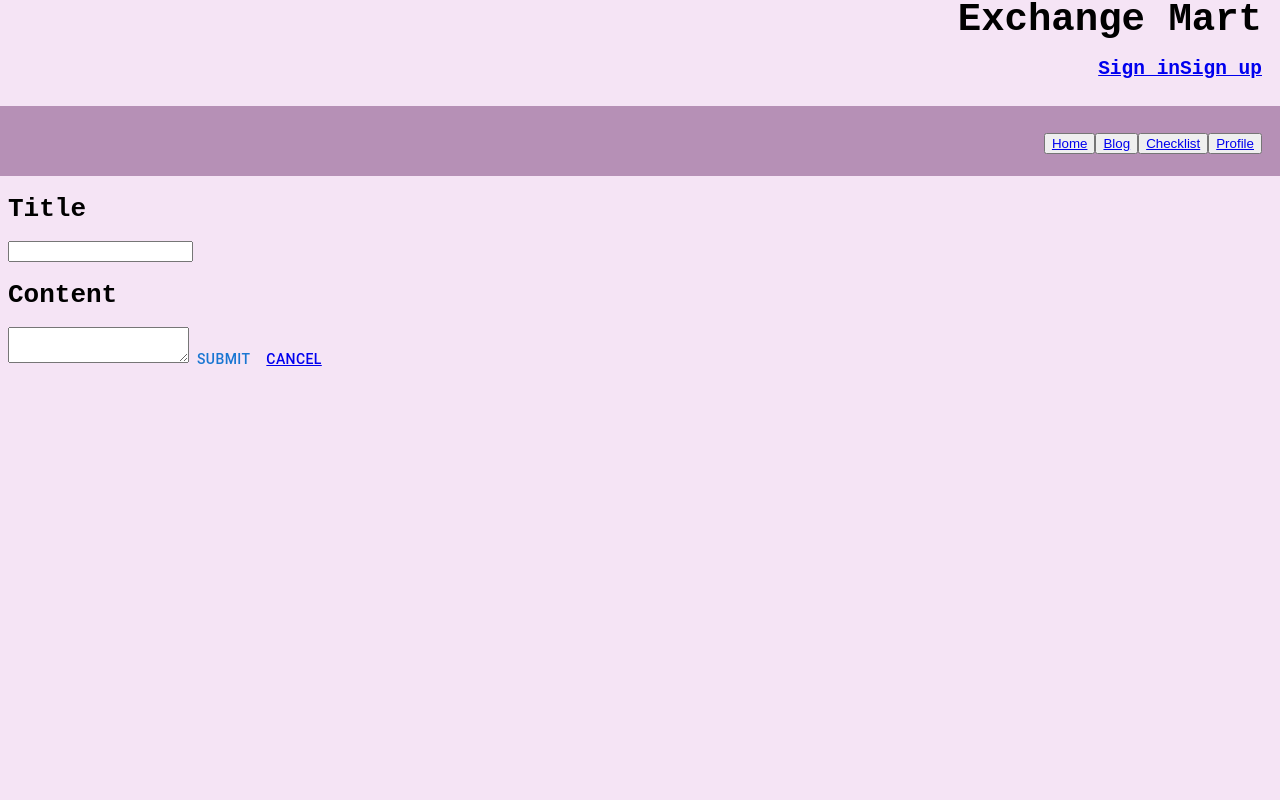
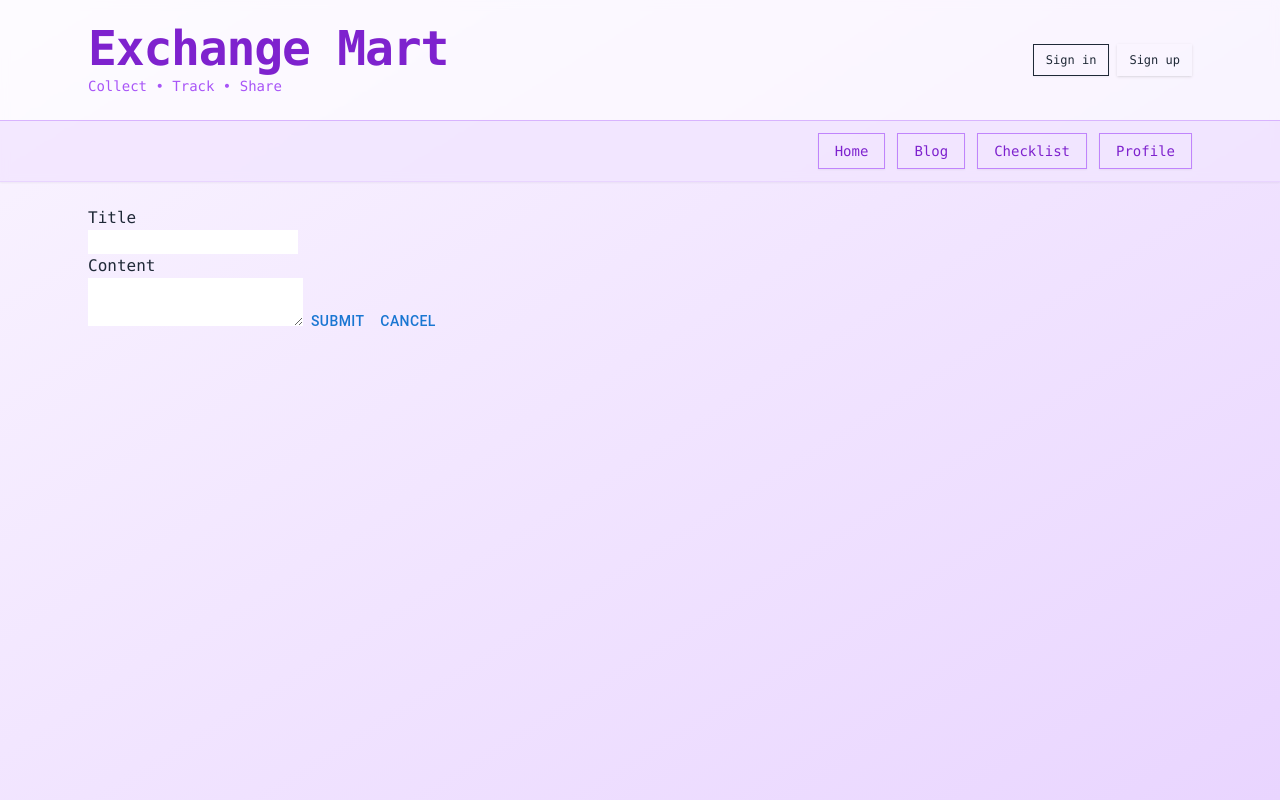
Before and after one commit to sreno-12/figurine-market, a Next.js app: page /blog/newpost in a window 1280 px wide. Built offline with nearby package versions, Linux system fonts and the light colour scheme; no server answers; the database is empty.

Commit message:
first draft of styling for blogs

```diff
--- a/app/globals.css
+++ b/app/globals.css
@@ -1,46 +1,7 @@
+@tailwind base;
+@tailwind components;
+@tailwind utilities;
+
 body {
-  font-family: monospace;
-  background-color: rgb(245, 228, 245);
+  @apply font-mono bg-purple-100;
 }
-
-.header, .titleWrapper {
-  display: flex;
-  align-items: end;
-  flex-direction: column;
-}
-
-.header {
-  margin: -10px;
-}
-
-.titleWrapper {
-  padding-right: 20px;
-}
-
-.title {
-  margin: 0;
-  font-size: 3em;
-}
-
-.navBar {
-  display: flex;
-  justify-content: flex-end;
-  gap: 10px;
-  width: 100%;
-  margin: 10px 0;
-  padding:20px;
-  font-size: 2em;
-  background-color: rgb(182, 144, 182);
-}
-
-.blogPost {
-  background-color: thistle;
-  border-radius: 7px;
-  padding: 10px;
-  margin: 30px;
-  width: 80%;
-}
-
-.navButton {
-  text-decoration: none;
-}
--- a/app/layout.tsx
+++ b/app/layout.tsx
@@ -14,30 +14,46 @@ export default function RootLayout({
 }>) {
   return (
     <html lang="en" suppressHydrationWarning>
-      <body>
-        <div className="header">
-          <div className="titleWrapper">
-            <h1 className="title">Exchange Mart</h1>
-            <h2>{<AuthButton />}</h2>
+      <body className="font-mono bg-gradient-to-br from-purple-50 to-purple-200 min-h-screen text-gray-800">
+        <header className="w-full shadow-sm bg-white/60 backdrop-blur-sm border-b border-purple-200">
+          <div className="max-w-6xl mx-auto flex flex-col sm:flex-row justify-between items-center py-6 px-6">
+            <div>
+              <h1 className="text-4xl sm:text-5xl font-extrabold text-purple-700 tracking-tight">
+                Exchange Mart
+              </h1>
+              <p className="text-sm text-purple-500 mt-1">
+                Collect • Track • Share
+              </p>
+            </div>
+
+            <div className="mt-4 sm:mt-0">
+              <AuthButton />
+            </div>
           </div>
-          <div className="navBar">
-            <nav>
-              <Button className="items-center ">
-                <Link href="/" passHref>Home </Link>
-              </Button>
-              <Button className="navButton">
-                <Link href="/blog" passHref>Blog </Link>
-              </Button>
-              <Button className="navButton">
-                <Link href="/checklist" passHref>Checklist </Link>
-              </Button>
-              <Button className="navButton">
-                <Link href="/profile" passHref>Profile </Link>
-              </Button>
-            </nav>
-          </div>
-        </div>
-        {children}
+
+          <nav className="bg-purple-200/50 border-t border-purple-300">
+            <ul className="max-w-6xl mx-auto flex flex-wrap justify-center sm:justify-end gap-3 py-3 px-6">
+              {[
+                { href: "/", label: "Home" },
+                { href: "/blog", label: "Blog" },
+                { href: "/checklist", label: "Checklist" },
+                { href: "/profile", label: "Profile" },
+              ].map((link) => (
+                <li key={link.href}>
+                  <Button
+                    asChild
+                    variant="outline"
+                    className="border-purple-400 text-purple-700 hover:bg-purple-500 hover:text-white transition-colors"
+                  >
+                    <Link href={link.href}>{link.label}</Link>
+                  </Button>
+                </li>
+              ))}
+            </ul>
+          </nav>
+        </header>
+
+        <main className="max-w-6xl mx-auto p-6">{children}</main>
       </body>
     </html>
   );
--- a/components/blog/blog-post.tsx
+++ b/components/blog/blog-post.tsx
@@ -81,19 +81,35 @@ export async function BlogPost() {
   }
 
   return (
-    <div>
-      {postsWithAuthors?.map(post => (
-        <div key={post.blogpostid} className="blogPost">
-          <h2>{post.title}</h2>
-          <div>By <strong>{post.userTitle}</strong> | {dayjs(post.datetimeposted).format('MM/DD/YYYY h:mm A')}</div>
-          <p>{post.content}</p>
-          <form action={changeLike}>
+    <div className="max-w-4xl mx-auto p-6 space-y-8">
+      {postsWithAuthors?.map((post) => (
+        <article
+          key={post.blogpostid}
+          className="bg-white rounded-xl shadow-md p-6 border border-purple-100 hover:shadow-lg transition-shadow duration-300"
+        >
+          <header className="mb-4">
+            <h2 className="text-2xl font-semibold text-purple-800 mb-1">{post.title}</h2>
+            <div className="text-sm text-gray-500">
+              By <span className="font-medium text-purple-600">{post.userTitle}</span> •{" "}
+              {dayjs(post.datetimeposted).format("MMM D, YYYY h:mm A")}
+            </div>
+          </header>
+
+          <p className="text-gray-800 leading-relaxed mb-4">{post.content}</p>
+
+          <form action={changeLike} className="flex items-center gap-2">
             <input type="hidden" name="blogid" value={post.blogpostid} />
-            <Button type="submit">🖒 {post.likes}</Button>
+            <Button
+              type="submit"
+              className="!bg-purple-500 !text-white hover:!bg-purple-600 !normal-case"
+            >
+              👍 {post.likes}
+            </Button>
           </form>
 
-          <Comments comments={post.comment} postId={post.blogpostid}></Comments>
-        </div>
+          <hr className="my-4 border-purple-100" />
+          <Comments comments={post.comment} postId={post.blogpostid} />
+        </article>
       ))}
     </div>
   );
--- a/components/blog/comments.tsx
+++ b/components/blog/comments.tsx
@@ -37,49 +37,79 @@ export default function Comments(props: any) {
   }
 
   return (
-    <div>
-      <form onSubmit={(e) => handleSubmit(e, null)}>
+    <div className="space-y-6 mt-6">
+      <form onSubmit={(e) => handleSubmit(e, null)} className="flex flex-col gap-2">
         <TextField
           multiline
-          label="Add a comment"
+          label="Add a comment..."
           value={newCommentContent}
           onChange={(e) => setNewCommentContent(e.target.value)}
           required
           fullWidth
         />
-        <Button type="submit">Submit</Button>
+        <Button
+          type="submit"
+          className="!bg-purple-500 !text-white hover:!bg-purple-600 !normal-case self-end"
+        >
+          Submit
+        </Button>
       </form>
 
-      {getTopLevelComments(comments).map(comment => (
-        <div key={comment.commentid} style={{ marginTop: "1em" }}>
-          <div>
-            <strong>{comment.userTitle}</strong> | {comment.datetimeposted}
+      {getTopLevelComments(comments).map((comment) => (
+        <div key={comment.commentid} className="bg-purple-50 p-4 rounded-lg">
+          <div className="text-sm text-gray-600 mb-1">
+            <strong className="text-purple-700">{comment.userTitle}</strong> •{" "}
+            {comment.datetimeposted}
           </div>
-          <p>{comment.content}</p>
-          <Button onClick={() => setReplyingTo(comment.commentid)}>Reply</Button>
+          <p className="text-gray-800">{comment.content}</p>
+
+          <div className="mt-2">
+            <Button
+              size="small"
+              onClick={() => setReplyingTo(comment.commentid)}
+              className="!text-purple-600 !normal-case"
+            >
+              Reply
+            </Button>
+          </div>
 
           {replyingTo === comment.commentid && (
-            <form onSubmit={(e) => handleSubmit(e, comment.commentid)}>
+            <form onSubmit={(e) => handleSubmit(e, comment.commentid)} className="mt-2 space-y-2">
               <TextField
                 multiline
-                label="Write a reply"
+                label="Write a reply..."
                 value={newReplyContent}
                 onChange={(e) => setNewReplyContent(e.target.value)}
                 required
                 fullWidth
               />
-              <Button type="submit">Submit Reply</Button>
-              <Button type="button" onClick={() => setReplyingTo(null)}>Cancel</Button>
+              <div className="flex gap-2">
+                <Button
+                  type="submit"
+                  className="!bg-purple-500 !text-white hover:!bg-purple-600 !normal-case"
+                >
+                  Submit Reply
+                </Button>
+                <Button
+                  type="button"
+                  onClick={() => setReplyingTo(null)}
+                  className="!text-gray-500 !normal-case"
+                >
+                  Cancel
+                </Button>
+              </div>
             </form>
           )}
 
-          <div style={{ marginLeft: "20px" }}>
-            {getReplies(comments, comment.commentid).map(reply => (
-              <div key={reply.commentid}>
-                <div>
-                  <strong>{reply.userTitle}</strong> | {reply.datetimeposted}
+          {/* Replies */}
+          <div className="pl-5 mt-3 border-l-2 border-purple-200 space-y-3">
+            {getReplies(comments, comment.commentid).map((reply) => (
+              <div key={reply.commentid} className="text-sm">
+                <div className="text-gray-600 mb-1">
+                  <strong className="text-purple-700">{reply.userTitle}</strong> •{" "}
+                  {reply.datetimeposted}
                 </div>
-                <p>{reply.content}</p>
+                <p className="text-gray-800">{reply.content}</p>
               </div>
             ))}
           </div>
--- a/components/blog/home-post.tsx
+++ b/components/blog/home-post.tsx
@@ -37,12 +37,18 @@ export async function HomeBlogPost() {
   });
 
   return (
-    <div>
-      {postsWithAuthors?.map(post => (
-        <div key={post.blogpostid} className="blogPost">
-          <h2>{post.title}</h2>
-          <div>By <strong>{post.userTitle}</strong> | {dayjs(post.datetimeposted).format('MM/DD/YYYY h:mm A')}</div>
-          <p>{post.content}</p>
+    <div className="grid gap-6 max-w-4xl mx-auto p-6">
+      {postsWithAuthors?.map((post) => (
+        <div
+          key={post.blogpostid}
+          className="bg-white p-6 rounded-xl border border-purple-100 shadow hover:shadow-md transition-shadow"
+        >
+          <h2 className="text-2xl font-semibold text-purple-700">{post.title}</h2>
+          <div className="text-sm text-gray-500 mb-2">
+            By <span className="font-medium text-purple-600">{post.userTitle}</span> •{" "}
+            {dayjs(post.datetimeposted).format("MMM D, YYYY")}
+          </div>
+          <p className="text-gray-700">{post.content}</p>
         </div>
       ))}
     </div>
--- a/tailwind.config.ts
+++ b/tailwind.config.ts
@@ -11,6 +11,11 @@ export default {
   theme: {
     extend: {
       colors: {
+        brand: {
+          light: "#E9D5FF",
+          DEFAULT: "#A855F7",
+          dark: "#6B21A8",
+        },
         background: "hsl(var(--background))",
         foreground: "hsl(var(--foreground))",
         card: {
```
